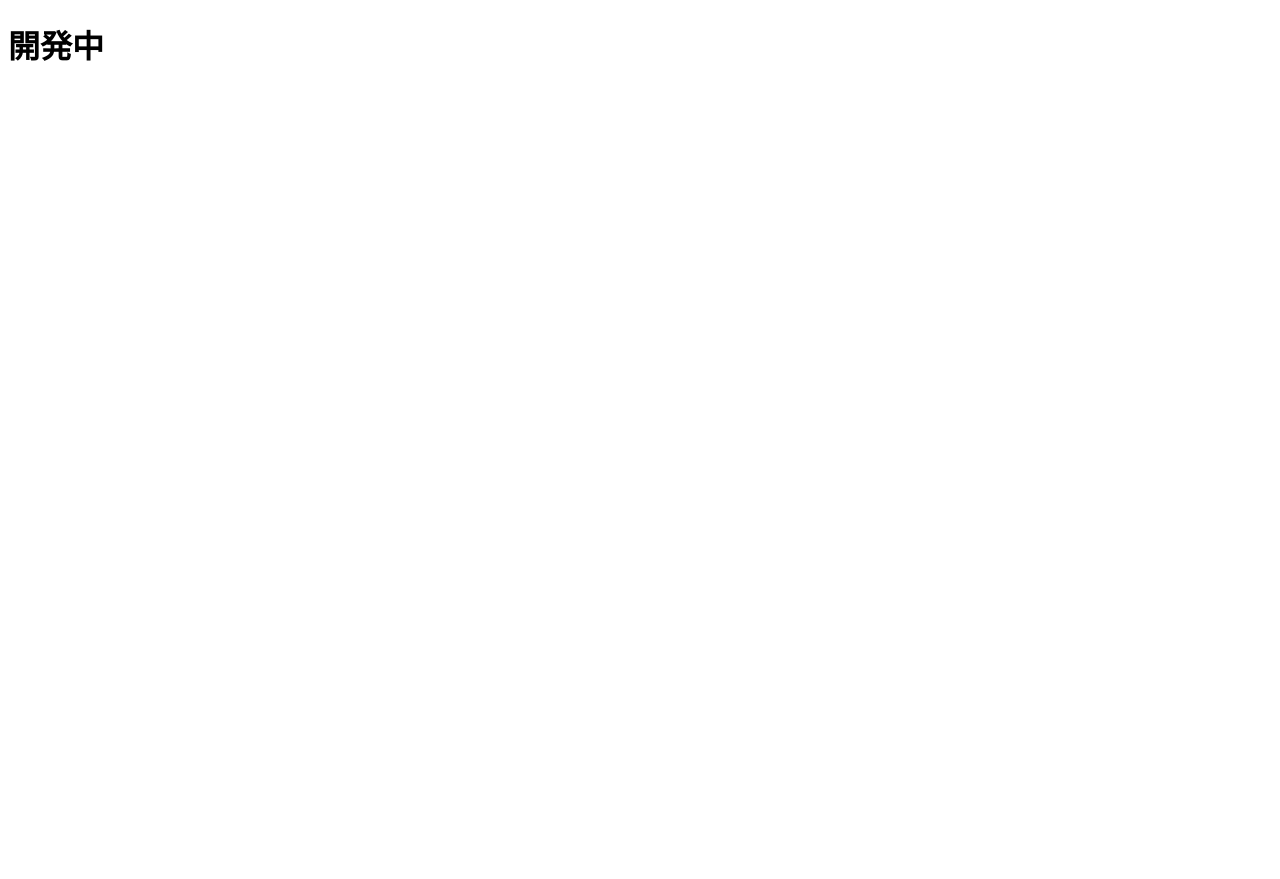
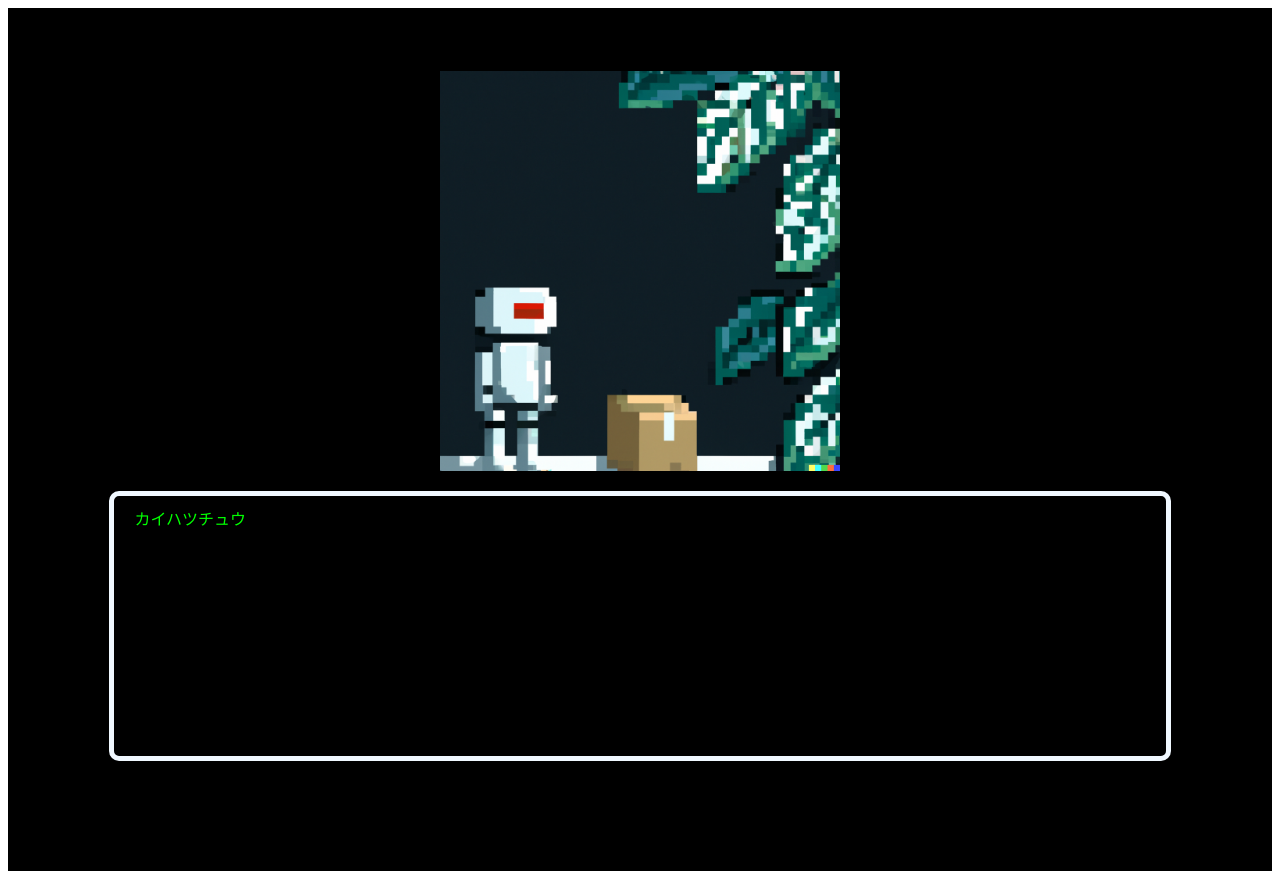
Before and after one commit to TadakiAsechi/serendipity, a Nuxt app in the folder client/src/: page /secondPage in a window 1280 px wide. Before the commit the page ends 800 px from the top, so only its background shows below. Built offline with nearby package versions, Linux system fonts and the light colour scheme.

Commit message:
robot 追加

```diff
--- a/client/src/pages/secondPage.vue
+++ b/client/src/pages/secondPage.vue
@@ -1,5 +1,41 @@
 <template>
-    <div>
-        <h1>開発中</h1>
+    <div class="container">
+        <img class="centered-image" src="~/assets/img/robo.png" />
+        <div class="dialogue-box">
+            カイハツチュウ
+        </div>
     </div>
 </template>
+
+<script setup lang="ts">
+</script>
+
+<style>
+.container {
+    height: 100vh;
+    background-color: black;
+    display: flex;
+    flex-direction: column;
+    align-items: center;
+    justify-content: flex-start; /* Start aligning from the top */
+    padding-top: 5%; /* Adjust this value to move the image higher or lower */
+}
+
+
+.centered-image {
+    max-width: 50%;
+    max-height: 50%;
+}
+
+.dialogue-box {
+    width: 80%;
+    height: 30%;
+    border: thick solid;
+    border-radius: 10px;
+    border-color: aliceblue;
+    color: lime;
+    margin-top: 20px;
+    padding: 10px 20px;
+    overflow: auto;
+}
+</style>
```
Also changed, not shown: client/src/assets/img/robo.png (added).
